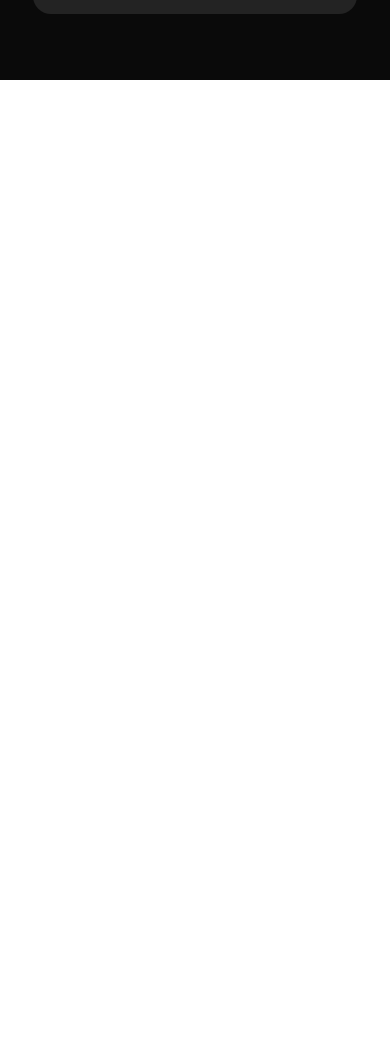
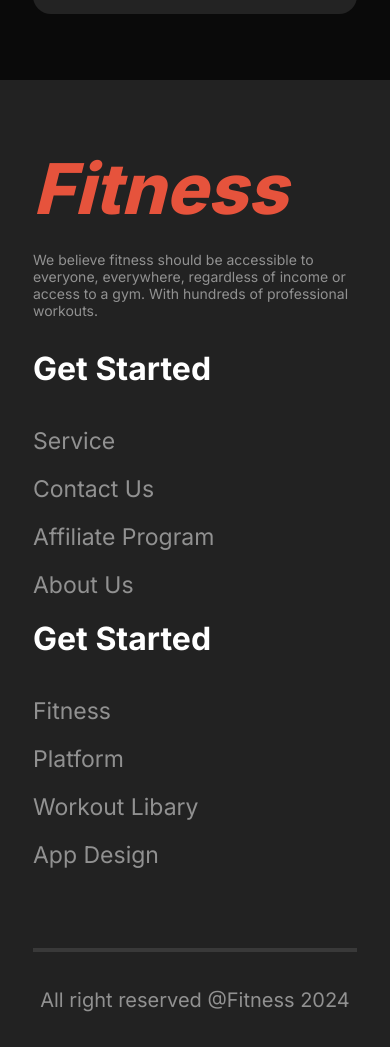
Before and after one commit to AkashPaul923/fitness-website, a plain HTML site: page index.html in a window 390 px wide. Shown: the part 5187-6234 px from the top of the page. Before the commit the page ends 5267 px from the top, so only its background shows below. Drawn offline with Linux system fonts and the light colour scheme.

Commit message:
footer section added , styled and responsive for mobile

```diff
--- a/index.html
+++ b/index.html
@@ -134,7 +134,36 @@
         </section>
     </main>
     <footer>
-
+        <div class="footer">
+            <div class="footer-container">
+                <div class="footer-branding">
+                    <h1 class="footer-title"><em>Fitness</em></h1>
+                    <p class="footer-description">We believe fitness should be accessible to everyone, everywhere, regardless of income or access to a gym. With hundreds of professional workouts.</p>
+                </div>
+                <div class="footer-links">
+                    <div class="footer-link">
+                        <h5>Get Started</h5>
+                        <ul>
+                            <li>Service</li>
+                            <li>Contact Us</li>
+                            <li>Affiliate Program</li>
+                            <li>About Us</li>
+                        </ul>
+                    </div>
+                    <div class="footer-link">
+                        <h5>Get Started</h5>
+                        <ul>
+                            <li>Fitness</li>
+                            <li>Platform</li>
+                            <li>Workout Libary</li>
+                            <li>App Design</li>
+                        </ul>
+                    </div>
+                </div>
+            </div>
+            <hr>
+            <p class="footer-right">All right reserved @Fitness 2024</p>
+        </div>
     </footer>
 </body>
 </html>
--- a/styles/responsive.css
+++ b/styles/responsive.css
@@ -78,4 +78,25 @@
         max-height: 272px;
         height: 100%;
     }
+
+
+
+
+
+
+    .footer{
+        padding-left: 33px;
+        padding-right: 33px;
+    }
+    .footer-container{
+        flex-direction: column;
+        gap: 30px;
+    }
+    .footer-links{
+        flex-direction: column;
+        gap: 20px;
+    }
+    .footer-branding{
+        max-width: 100%;
+    }
 }
--- a/styles/styles.css
+++ b/styles/styles.css
@@ -307,3 +307,68 @@ font-weight: 900;
 .meet-image-description{
     color: rgba(255, 255, 255, 0.5);
 }
+
+
+/* footer section style */
+footer{
+    background: rgb(34, 34, 34);
+}
+.footer{
+    max-width: 1060px;
+    margin: 0 auto;
+    padding: 66px 0px 35px;
+}
+.footer-container{
+    display: flex;
+    justify-content: space-between;
+    align-items: flex-start;
+    margin-bottom: 79px;
+}
+.footer-branding{
+    max-width: 50%;
+}
+.footer-title{
+    color: rgb(230, 83, 60);
+    font-size: 4.375rem;
+    font-weight: 800;
+}
+.footer-description{
+    color: rgba(255, 255, 255, 0.5);
+    font-size: 0.875rem;
+    font-weight: 400;
+    max-width: 430px;
+    margin-top: 20px;
+}
+
+.footer-links{
+    display: flex;
+    justify-content: space-between;
+    gap: 152px;
+}
+
+.footer-link h5{
+    color: rgb(255, 255, 255);
+    font-size: 2rem;
+    font-weight: 700;
+    margin-bottom: 39px;
+}
+
+.footer-link ul li{
+    list-style: none;
+    color: rgba(255, 255, 255, 0.5);
+    font-size: 1.4375rem;
+    font-weight: 400;
+    margin-top: 20px;
+}
+
+.footer hr{
+    border: 2px solid rgba(255, 255, 255, 0.1);
+}
+
+.footer-right{
+    color: rgba(255, 255, 255, 0.5);
+    font-size: 1.25rem;
+    font-weight: 400;
+    text-align: center;
+    margin-top: 36px;
+}
```
